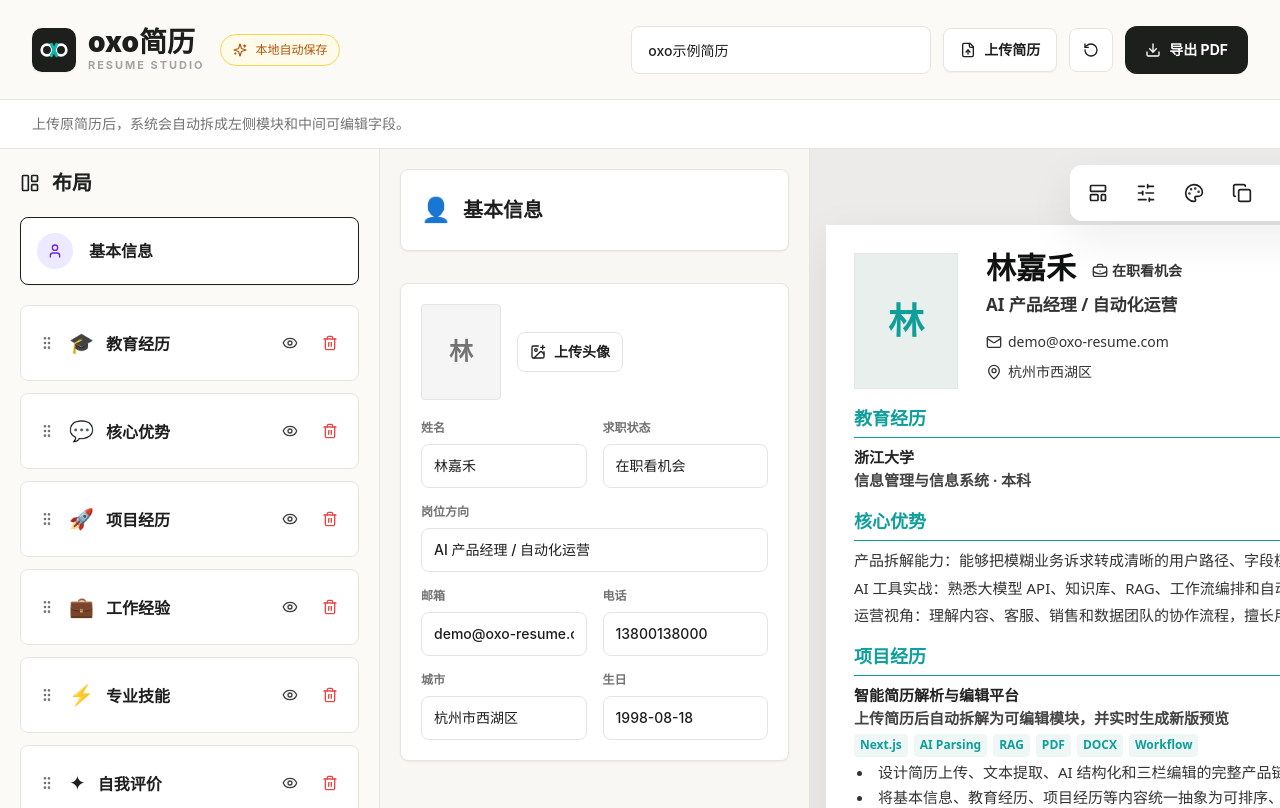
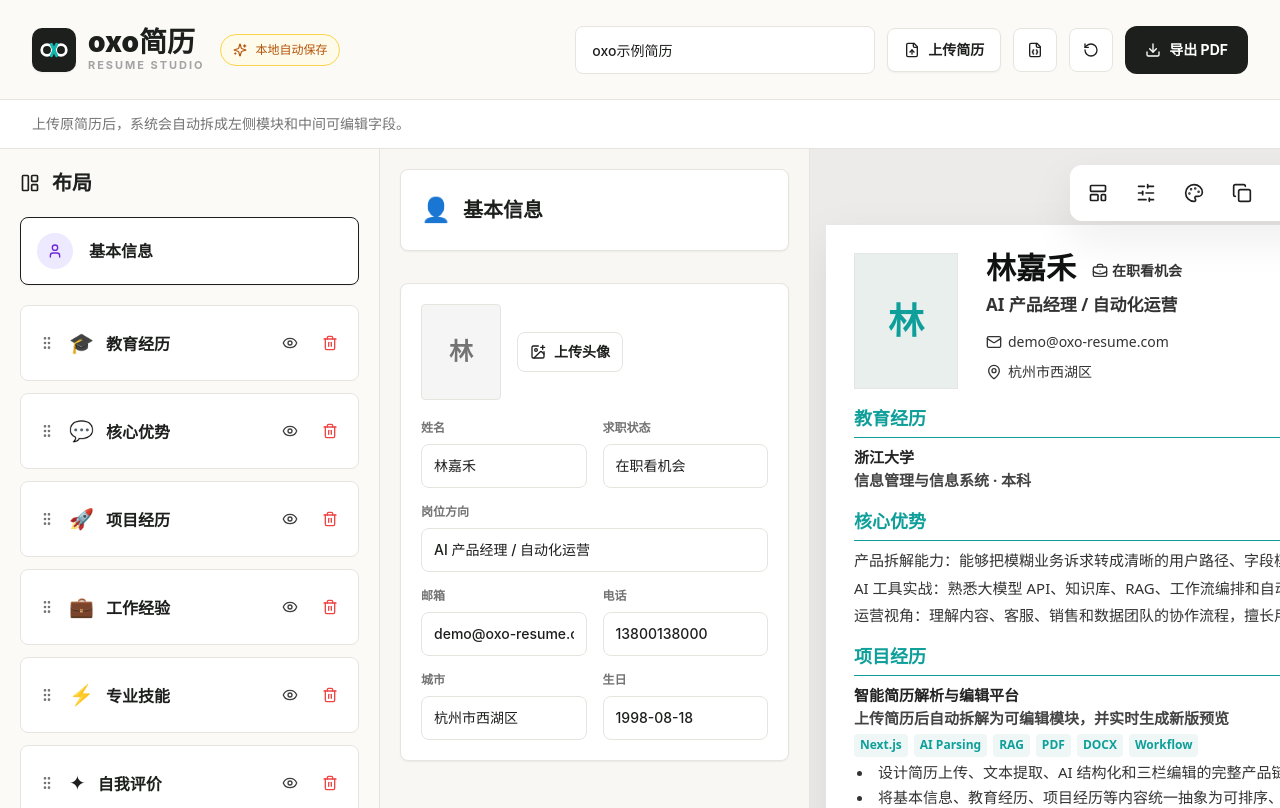
Before and after one commit to Jacy-mo/oxojianli, a Next.js app: page / in a window 1280 px wide. Built offline with nearby package versions, Linux system fonts and the light colour scheme.

Commit message:
Stabilize markdown preview rendering

```diff
--- a/components/resume-preview.tsx
+++ b/components/resume-preview.tsx
@@ -420,6 +420,7 @@ function BulletBlock({ bullets, compact }: { bullets: string[]; compact: boolean
 function MarkdownBlock({ content, compact = false }: { content: string; compact?: boolean }) {
   return (
     <div
+      key={content}
       className={`font-medium text-[#333] [&_li]:pl-1 [&_ol]:ml-5 [&_ol]:list-decimal [&_p]:my-1 [&_strong]:font-black [&_strong]:text-[#222] [&_ul]:ml-5 [&_ul]:list-disc ${
         compact ? "[&_li]:my-0" : "[&_li]:my-0.5"
       }`}
@@ -430,9 +431,21 @@ function MarkdownBlock({ content, compact = false }: { content: string; compact?
 }
 
 function InlineMarkdown({ content }: { content: string }) {
+  const parts = content.split(/(\*\*[^*]+\*\*)/g).filter(Boolean)
+
   return (
-    <span className="[&_strong]:font-black [&_strong]:text-[#222]">
-      <ReactMarkdown components={{ p: ({ children }) => <>{children}</> }}>{content}</ReactMarkdown>
+    <span>
+      {parts.map((part, index) => {
+        if (part.startsWith("**") && part.endsWith("**")) {
+          return (
+            <strong key={`${part}-${index}`} className="font-black text-[#222]">
+              {part.slice(2, -2)}
+            </strong>
+          )
+        }
+
+        return <span key={`${part}-${index}`}>{part}</span>
+      })}
     </span>
   )
 }
--- a/components/top-bar.tsx
+++ b/components/top-bar.tsx
@@ -1,6 +1,6 @@
 "use client"
 
-import { Download, RotateCcw, Sparkles } from "lucide-react"
+import { Download, FileJson, RotateCcw, Sparkles } from "lucide-react"
 import { BrandLogo } from "@/components/brand-logo"
 import { UploadButton } from "@/components/upload-button"
 import { useResumeStore } from "@/store/resume-store"
@@ -11,6 +11,7 @@ export function TopBar() {
   const parseMessage = useResumeStore((state) => state.parseMessage)
   const updateTitle = useResumeStore((state) => state.updateTitle)
   const resetResume = useResumeStore((state) => state.resetResume)
+  const resume = useResumeStore((state) => state.resume)
 
   return (
     <header className="no-print sticky top-0 z-40 flex h-[100px] items-center justify-between border-b border-line bg-[#fbfaf7]/95 px-8 backdrop-blur">
@@ -30,6 +31,24 @@ export function TopBar() {
           aria-label="简历标题"
         />
         <UploadButton />
+        <button
+          type="button"
+          className="inline-flex h-11 w-11 items-center justify-center rounded-[8px] border border-line bg-white text-ink transition hover:border-ink"
+          title="备份草稿 JSON"
+          onClick={() => {
+            const blob = new Blob([JSON.stringify(resume, null, 2)], {
+              type: "application/json;charset=utf-8"
+            })
+            const url = URL.createObjectURL(blob)
+            const anchor = document.createElement("a")
+            anchor.href = url
+            anchor.download = `${resume.title || "oxo-resume-draft"}.json`
+            anchor.click()
+            URL.revokeObjectURL(url)
+          }}
+        >
+          <FileJson className="h-4 w-4" />
+        </button>
         <button
           type="button"
           className="inline-flex h-11 w-11 items-center justify-center rounded-[8px] border border-line bg-white text-ink transition hover:border-ink"
```
